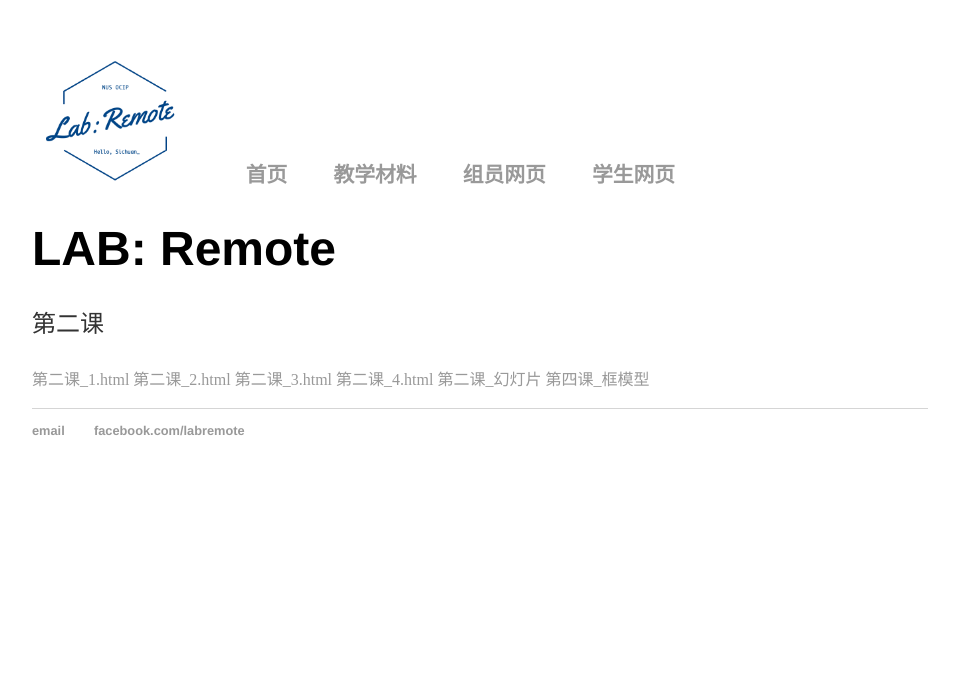
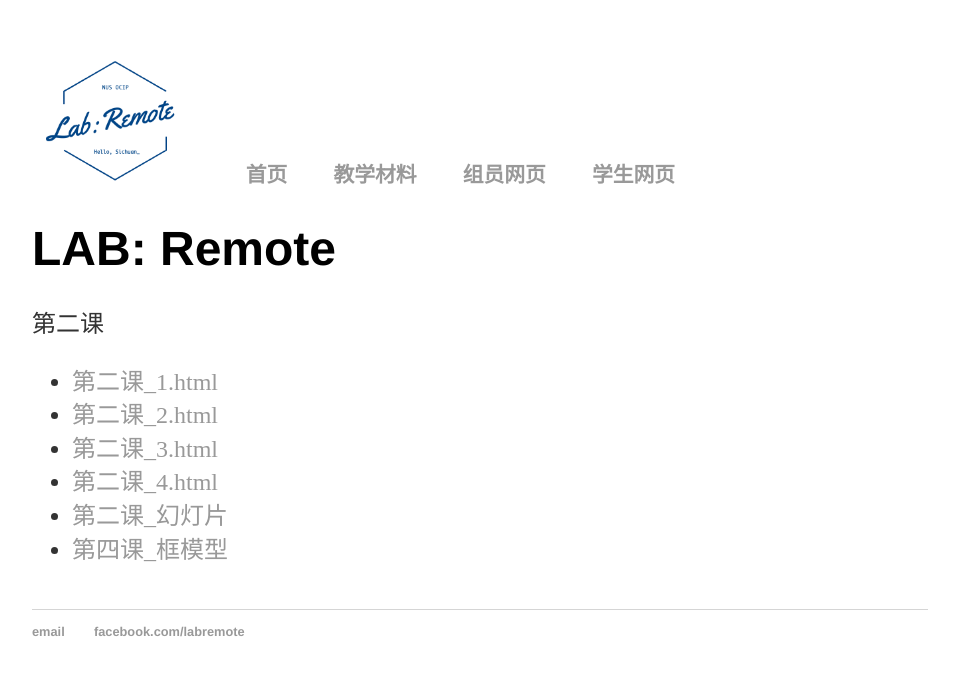
Before and after one commit to LAB-Remote/LAB-Remote.github.io, a Jekyll site: the page built from teaching/index.html, in a window 1280 px wide. Shown: the top 676 px of the page, without its empty margins (160-1119 px from the left). Built offline with Jekyll 4.4.1, drawn with Linux system fonts in a browser that asks for light colours.

Commit message:
Converted the teaching material links to a list

```diff
--- a/teaching/index.html
+++ b/teaching/index.html
@@ -6,10 +6,12 @@ title: 来吧，远方 - 教材
 <div class="home">
 	<h1>LAB: Remote</h1>
 	<p>第二课</p>
-	<a href="/teaching/files/第二课_1.html" download>第二课_1.html</a>
-	<a href="/teaching/files/第二课_2.html" download>第二课_2.html</a>
-	<a href="/teaching/files/第二课_3.html" download>第二课_3.html</a>
-	<a href="/teaching/files/第二课_4.html" download>第二课_4.html</a>
-	<a href="/teaching/files/第二课幻灯片.pptx" download>第二课_幻灯片</a>
-	<a href="/teaching/files/第四课_框模型.html" download>第四课_框模型</a>
+	<ul>
+	  <li><a href="/teaching/files/第二课_1.html" download>第二课_1.html</a></li>
+	  <li><a href="/teaching/files/第二课_2.html" download>第二课_2.html</a></li>
+	  <li><a href="/teaching/files/第二课_3.html" download>第二课_3.html</a></li>
+	  <li><a href="/teaching/files/第二课_4.html" download>第二课_4.html</a></li>
+	  <li><a href="/teaching/files/第二课幻灯片.pptx" download>第二课_幻灯片</a></li>
+	  <li><a href="/teaching/files/第四课_框模型.html" download>第四课_框模型</a></li>
+	</ul>
 </div>
```
